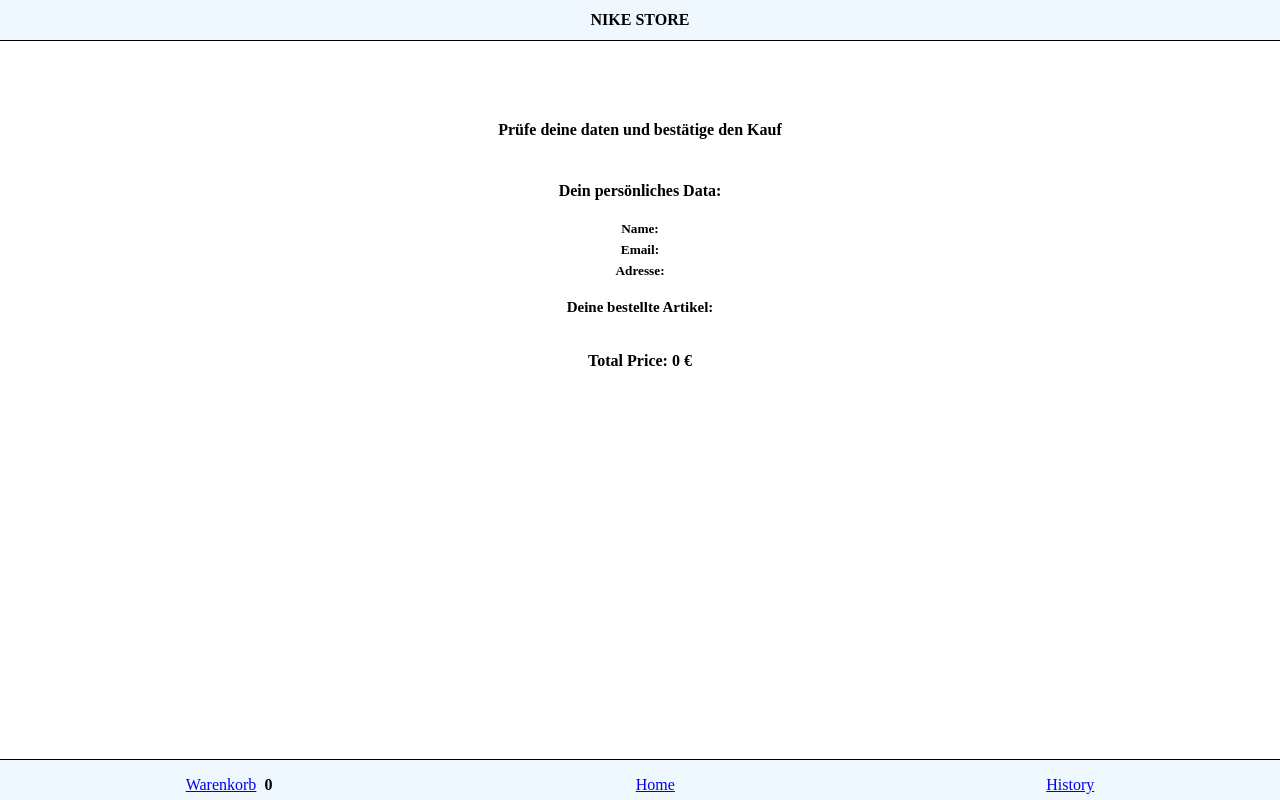
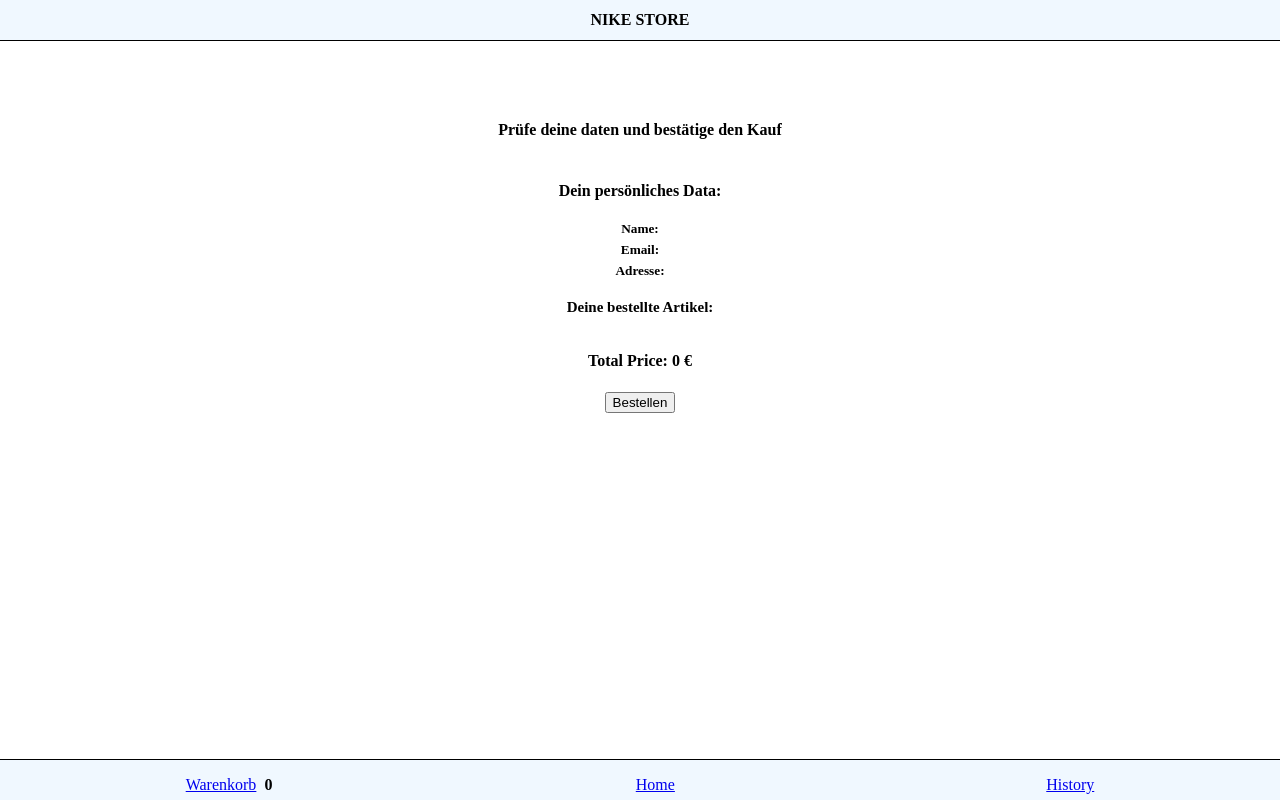
Before and after one commit to nazardiachok/Capstone-New-Project, a React (Create React App) app: page /bestellung in a window 1280 px wide. Built offline with nearby package versions, Linux system fonts and the light colour scheme.

Commit message:
-button created

```diff
--- a/src/pages/OrderDetails.js
+++ b/src/pages/OrderDetails.js
@@ -1,5 +1,10 @@
 import styled from "styled-components";
-export default function OrderDetails({ shoppingCard, inputData, totalPrice }) {
+export default function OrderDetails({
+  shoppingCard,
+  inputData,
+  totalPrice,
+  moveToHistory,
+}) {
   return (
     <>
       <Section>
@@ -24,6 +29,7 @@
             ))}
           </Artikel>
           <h4>Total Price: {totalPrice} €</h4>
+          <button onClick={() => moveToHistory(inputData)}>Bestellen</button>
         </main>
       </Section>
     </>
```
